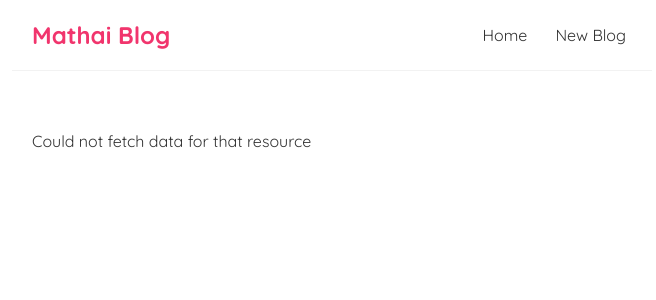
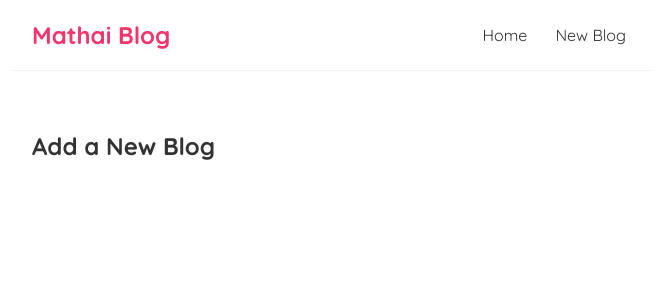
Before and after one commit to LincKim/React-simpleBlog-app, a React (Create React App) app: page /create in a window 1280 px wide. Shown: the top 300 px of the page, without its empty margins (308-964 px from the left). Built offline with nearby package versions, Linux system fonts and the light colour scheme; no server answers.

Commit message:
Routing of the blog enabled

```diff
--- a/package.json
+++ b/package.json
@@ -8,6 +8,7 @@
     "@testing-library/user-event": "^13.5.0",
     "react": "^18.2.0",
     "react-dom": "^18.2.0",
+    "react-router-dom": "^5.3.4",
     "react-scripts": "5.0.1",
     "web-vitals": "^2.1.4"
   },
--- a/src/App.js
+++ b/src/App.js
@@ -1,5 +1,7 @@
 import Navbar from './navbar'
 import Home from './home'
+import { BrowserRouter as Router, Route, Switch } from 'react-router-dom';
+import Create from './Create';
 
 function App() {
 
@@ -9,12 +11,26 @@
 
 //   const link = "http://www.google.com"
 
+//Switch ensures that only one route shows at any particular time
+
   return (
+
+  <Router>
         <div className="App">
           <Navbar/>
           <div className="content">
 
-        <Home />
+            <Switch>
+
+              <Route exact path="/">
+                <Home/>
+              </Route>
+
+              <Route exact path="/create">
+                <Create/>
+              </Route>
+
+            </Switch>
             {/* <h1> {title} </h1>
             <p>Liked {likes} times </p>
 
@@ -30,6 +46,8 @@
 
           </div>
         </div>
+
+    </Router>
   );
 }
 
--- /dev/null
+++ b/src/Create.js
@@ -0,0 +1,9 @@
+const Create = () => {
+    return (
+        <div className="create">
+            <h2>Add a New Blog</h2>
+        </div>
+     );
+}
+
+export default Create;
--- a/src/navbar.js
+++ b/src/navbar.js
@@ -1,10 +1,11 @@
+import { Link } from "react-router-dom";
 const Navbar = () => {
     return (
         <nav className="navbar">
             <h1> Mathai Blog</h1>
             <div className="links">
-                <a href="/">Home</a>
-                <a href="/create">New Blog</a>
+                <Link to="/">Home</Link>
+                <Link to="/create">New Blog</Link>
             </div>
         </nav>
      );
--- a/src/useFetch.js
+++ b/src/useFetch.js
@@ -10,7 +10,9 @@
        const [error, setError] = useState(null)
         //  Pass the function that will run every time there is a re-render
         useEffect (()=>{
-            fetch(url)
+
+            const abortCont = new AbortController();
+            fetch(url, {signal: abortCont.signal})
                 .then(res => {
 
                     if(!res.ok){
@@ -27,9 +29,18 @@
                     setError(null)
                 })
                 .catch((err)=>{
-                    setError(err.message)
-                    setIsPending(false)
+                    if(err.name === 'AbortError'){
+                        console.log('fetch aborted');
+                    }
+                    else{
+                        setError(err.message)
+                        setIsPending(false)
+                    }
+
+
                 })
+
+                return ()=>{abortCont.abort()}
         }, [url])
 
         return {data, isPending, error}
```
Also changed, not shown: src/BlogDetails.js (added, +9 -0 lines), 1 other file (tests, documents, lock files or other folders). Lines whose indentation alone changed are shown as unchanged.
